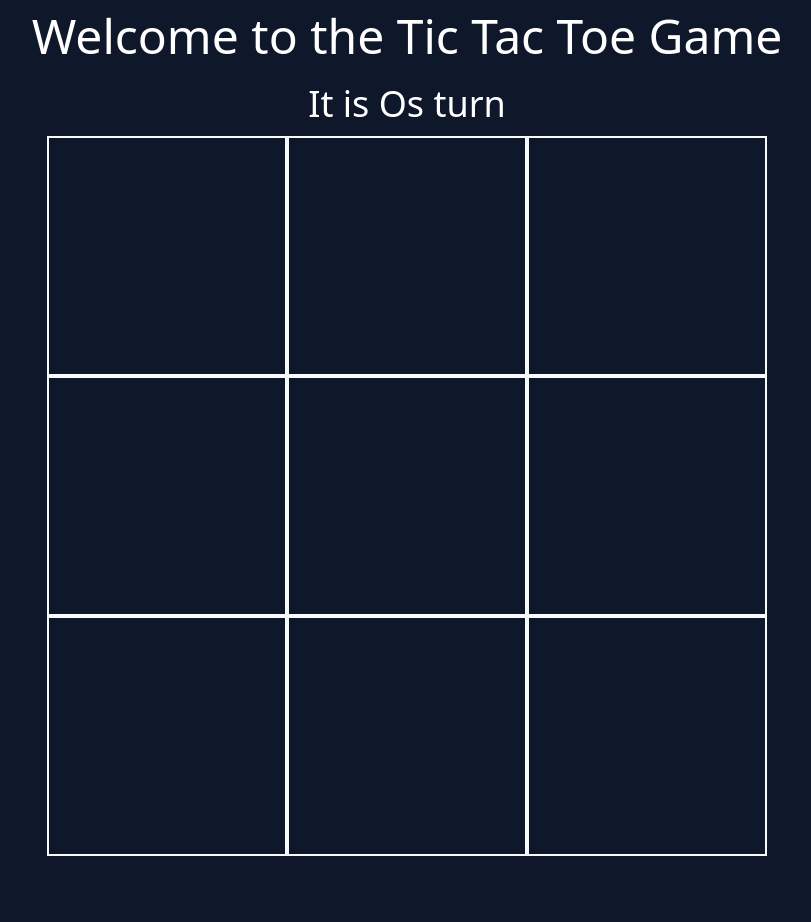
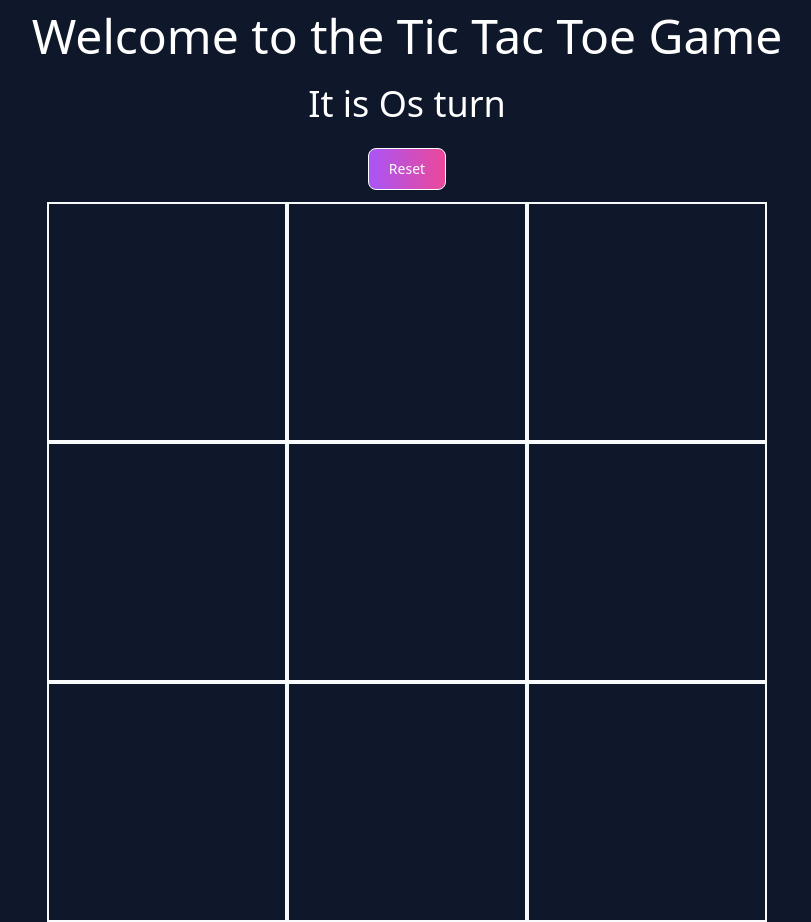
Before and after one commit to robonafisi/Tic-Tac-Toe, a Next.js app: page / in a window 1280 px wide. Shown: the whole page, without its empty margins (233-1044 px from the left). Before the commit the page ends 856 px from the top, so only its background shows below. Built offline with nearby package versions, Linux system fonts and the light colour scheme.

Commit message:
Adding the reset button

```diff
--- a/src/pages/index.tsx
+++ b/src/pages/index.tsx
@@ -32,6 +32,10 @@ export default function Home() {
 
   }
 
+  const Reset = () => {
+    setCurrentboard([0,0,0,0,0,0,0,0,0]);
+  }
+
 
   function calculateWinner(){
     const lines = [
@@ -62,6 +66,11 @@ export default function Home() {
       <div className='flex content-center justify-center'>
       <p className='text-white text-4xl m-3'>It is {currentPlayer}s turn</p>
       </div>
+      <div className='flex content-center justify-center m-3'>
+        <button className='text-white bg-gradient-to-r from-purple-500 to-pink-500 hover:bg-gradient-to-l border border-white font-medium rounded-lg text-sm px-5 py-2.5 text-center' onClick={Reset}>Reset</button>
+        {/* mr-2 mb-2 */}
+        {/* hover:bg-gradient-to-l focus:ring-4 focus:outline-none focus:ring-purple-200 dark:focus:ring-purple-800 font-medium rounded-lg text-sm px-5 py-2.5 text-center */}
+      </div>
       <div className='flex content-center justify-center'>
       <div className='flex flex-col'>
        <button className={button_style[currentBoard[0]]} id="0" onClick={Tictac}></button>
```
